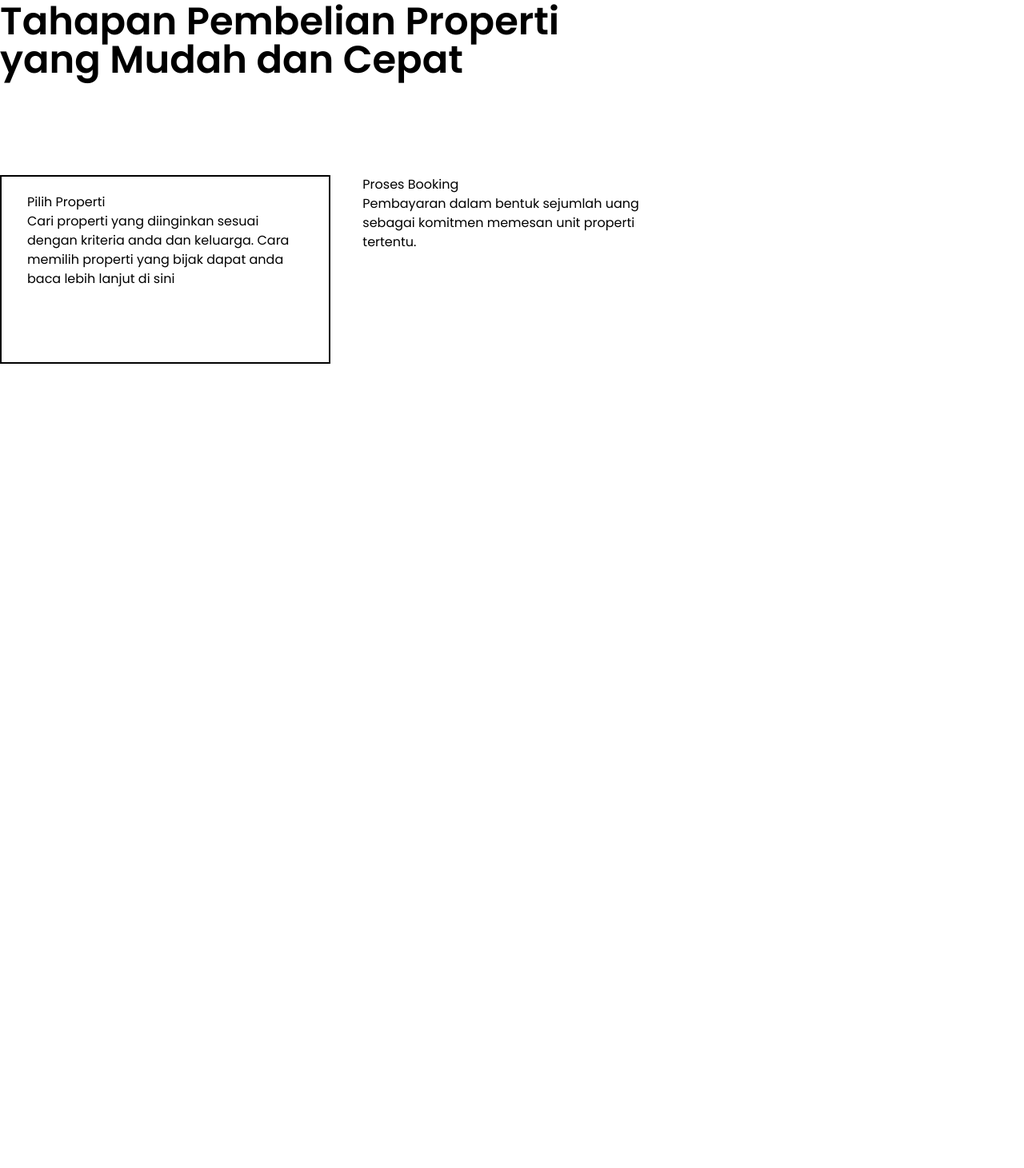
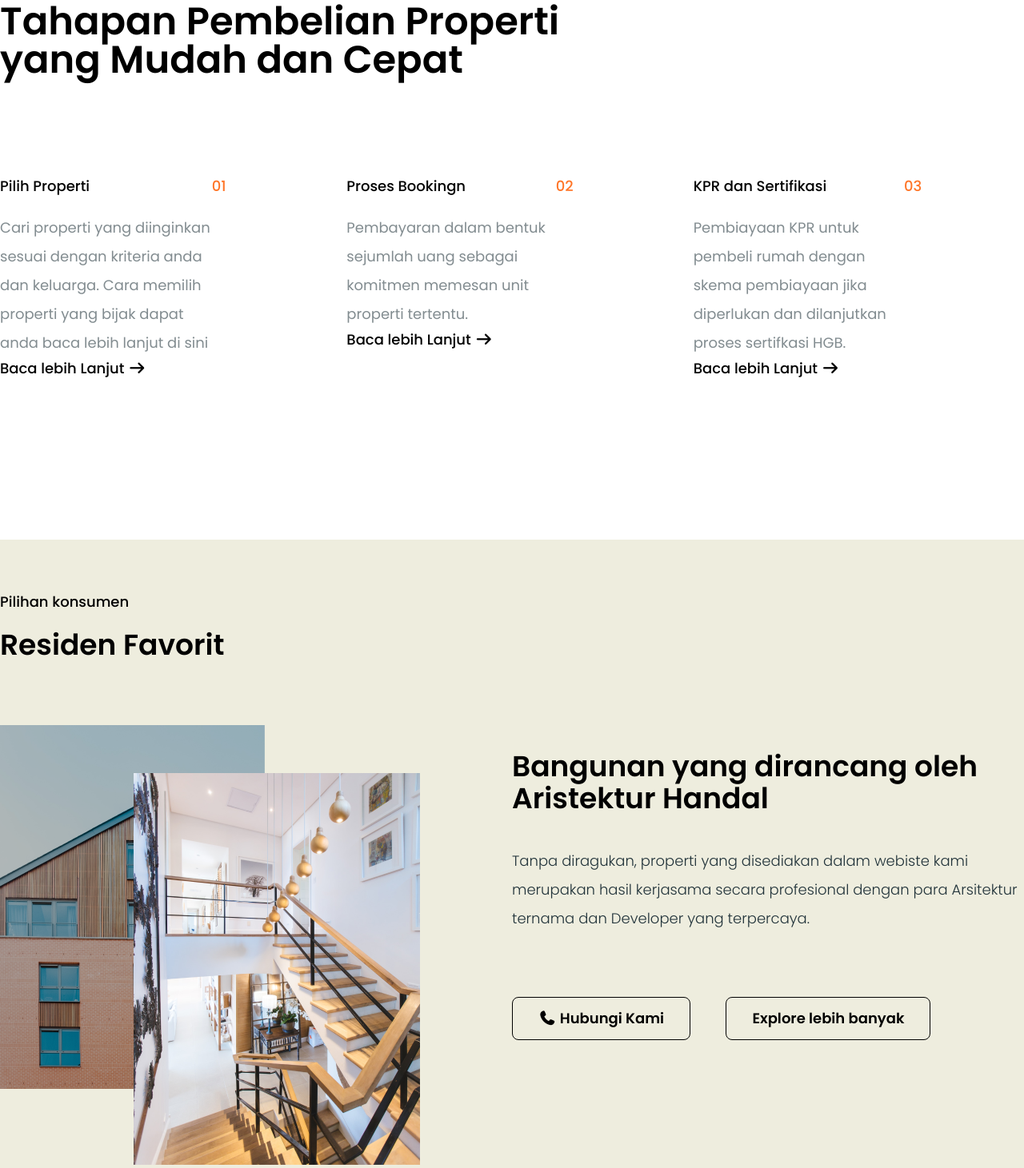
Before and after one commit to thekhrafid/mah-project, a website: page index.html in a window 1280 px wide. Shown: the part 781-2242 px from the top of the page at 80% size. Before the commit the page ends 1436 px from the top, so only its background shows below. Drawn offline with Linux system fonts and the light colour scheme.

Commit message:
properti part add

```diff
--- a/index.html
+++ b/index.html
@@ -37,16 +37,14 @@
            after:transition-all after:duration-500
            hover:after:w-full">
                         About</li>
-                    <li
-                        class="text-lg font-semibold relative
+                    <li class="text-lg font-semibold relative
            after:absolute after:content-['']
            after:bottom-0 after:left-0
            after:w-0 after:h-1 after:bg-orange-400
            after:transition-all after:duration-500
            hover:after:w-full">
                         Properties</li>
-                    <li
-                        class="text-lg font-semibold relative
+                    <li class="text-lg font-semibold relative
            after:absolute after:content-['']
            after:bottom-0 after:left-0
            after:w-0 after:h-1 after:bg-orange-400
@@ -94,14 +92,53 @@
             </div>
 
             <div class="grid grid-cols-3 gap-x-5">
-                <div class="border-2 px-8 py-5 h-59">
-                    <h4>Pilih Properti</h4>
-                    <p>Cari properti yang diinginkan sesuai dengan kriteria anda dan keluarga. Cara memilih properti
+                <div class="">
+                    <h4 class="text-lg font-medium">Pilih Properti <span class="text-[#FF7527] pl-37">01</span></h4>
+                    <p class="w-70 pt-5 text-[rgba(32,50,57,0.56)] text-lg/loose">Cari properti yang diinginkan sesuai dengan kriteria
+                        anda dan keluarga. Cara memilih properti
                         yang bijak dapat anda baca lebih lanjut di sini</p>
+                    <button class="text-lg font-medium">Baca lebih Lanjut <i
+                            class="fa-solid fa-arrow-right"></i></button>
                 </div>
-                <div class="px-5">
-                    <h4>Proses Booking </h4>
-                    <p>Pembayaran dalam bentuk sejumlah uang sebagai komitmen memesan unit properti tertentu.</p>
+                <div class="">
+                    <h4 class="text-lg font-medium">Proses Bookingn <span class="text-[#FF7527] pl-27">02</span> </h4>
+                    <p class="w-70 pt-5 text-[rgba(32,50,57,0.56)] text-lg/loose">Pembayaran dalam bentuk sejumlah uang sebagai
+                        komitmen memesan unit properti tertentu.</p>
+                    <button class="text-lg font-medium">Baca lebih Lanjut <i
+                            class="fa-solid fa-arrow-right"></i></button>
+                </div>
+                <div class="">
+                    <h4 class="text-lg font-medium ">KPR dan Sertifikasi <span class="text-[#FF7527] pl-23">03</span>
+                    </h4>
+                    <p class="w-70 pt-5 text-[rgba(32,50,57,0.56)] text-lg/loose">Pembiayaan KPR untuk pembeli rumah dengan skema
+                        pembiayaan jika diperlukan dan dilanjutkan proses sertifkasi HGB.</p>
+                    <button class="text-lg font-medium">Baca lebih Lanjut <i
+                            class="fa-solid fa-arrow-right"></i></button>
+                </div>
+
+            </div>
+        </div>
+    </section>
+
+    <!----------------- Residen Favorit part --------------->
+
+    <section class="bg-[#EEEDDE] py-16 ">
+        <div class="container mx-w-[1160px] mx-auto ">
+            <div class="grid grid-cols-2">
+                <div>
+                    <a class="text-lg font-medium hover:text-[#FF7527] " href="#">Pilihan konsumen</a>
+                    <h4 class="text-4xl font-semibold pb-20 pt-5">Residen Favorit</h4>
+                    <img src="./image/group.png" alt="">
+                </div>
+
+                <div class="pt-50">
+                    <h2 class="text-4xl font-semibold">Bangunan yang dirancang oleh Aristektur Handal</h2>
+                    <p class="text-lg/loose font-light text-[#203239] w-160 pt-10 pb-20 ">Tanpa diragukan, properti yang disediakan dalam webiste kami merupakan hasil kerjasama secara
+                        profesional dengan para Arsitektur ternama dan Developer yang terpercaya.</p>
+                        <div class="space-x-10">
+                            <button class="border rounded-lg px-8 py-3 text-lg font-semibold cursor-pointer hover:bg-[#203239] hover:text-white duration-500 "> <i class="fa-solid fa-phone"></i> Hubungi Kami</button>
+                        <button class="border rounded-lg px-8 py-3 text-lg font-semibold cursor-pointer hover:bg-[#203239] hover:text-white duration-500">Explore lebih banyak</button>
+                        </div>
                 </div>
 
             </div>
```
Also changed, not shown: image/group.png (added), src/output.css.
